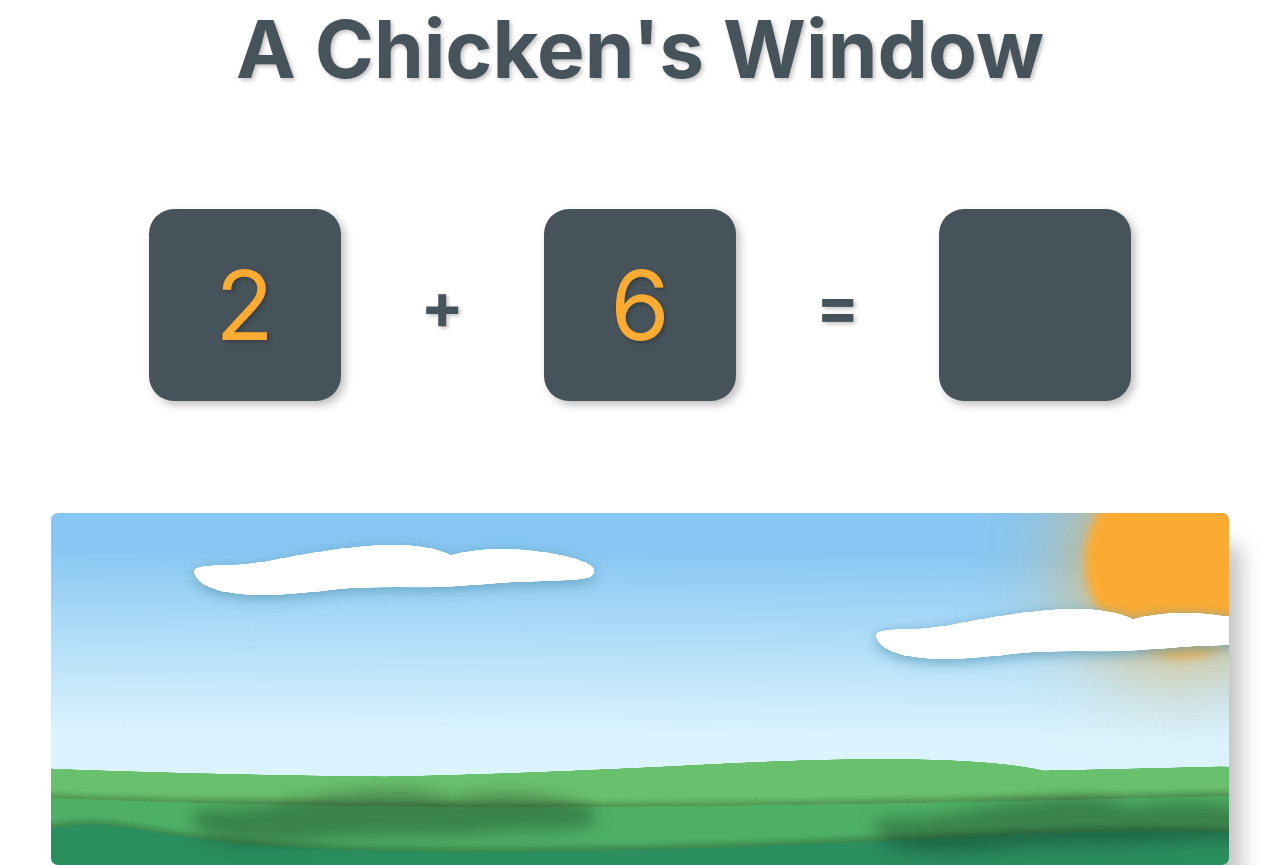
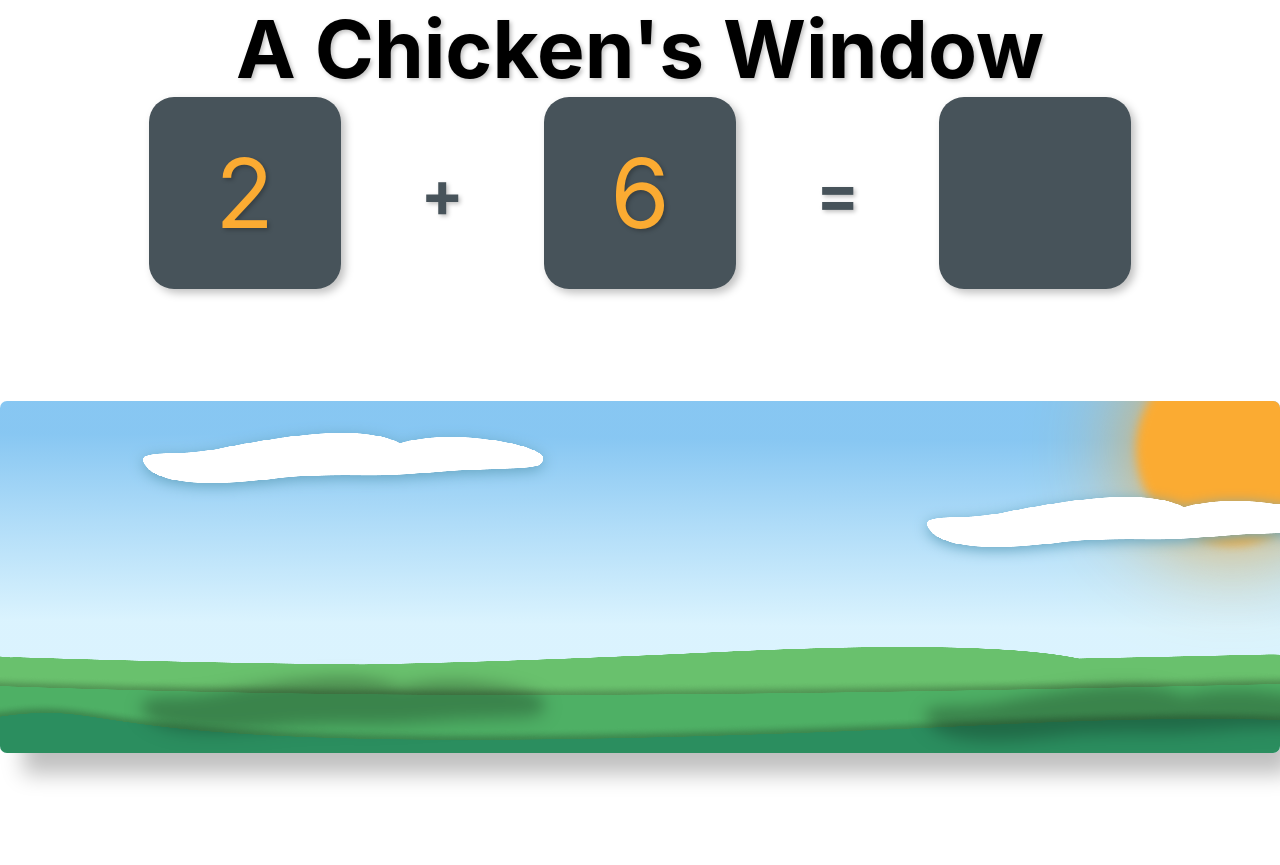
Before and after one commit to andrewvallejo/a-chickens-window, a Next.js app: page / in a window 1280 px wide. After the commit the page ends 800 px from the top, so only its background shows below. Built offline with nearby package versions, Linux system fonts and the light colour scheme.

Commit message:
Add animations when visiting the landing page

```diff
--- a/components/Layout.tsx
+++ b/components/Layout.tsx
@@ -1,10 +1,11 @@
+import { motion } from "framer-motion";
 import Head from "next/head";
 
 import styles from "../styles/Home.module.scss";
 
 export const Layout = ({ children }: { children: JSX.Element[] }): JSX.Element => {
 	return (
-		<div>
+		<div className={styles.body}>
 			<Head>
 				<title>A Chickens Window</title>
 				<meta name='description' content='addition math game to spawn chickens' />
@@ -14,10 +15,22 @@ export const Layout = ({ children }: { children: JSX.Element[] }): JSX.Element =
 				<link rel='icon' type='image/png' sizes='16x16' href='/favicon-16x16.png' />
 				<link rel='manifest' href='/site.webmanifest' />
 			</Head>
-			<main className={styles.main}>
-				<h1 className={styles.title}>{`A Chicken's Window`}</h1>
-				{children}
-			</main>
+			<header className={styles.header}>
+				<motion.div
+					initial='hidden'
+					animate='visible'
+					variants={{
+						hidden: { scale: 0.8, opacity: 0 },
+						visible: {
+							scale: 1,
+							opacity: 1,
+							transition: { delay: 1.5, duration: 1.75, type: "spring" }
+						}
+					}}>
+					<h1 className={styles.title}>{`A Chicken's Window`}</h1>
+				</motion.div>
+			</header>
+			<main className={styles.main}>{children}</main>
 		</div>
 	);
 };
--- a/components/math/MathProblem.tsx
+++ b/components/math/MathProblem.tsx
@@ -1,4 +1,4 @@
-import { createRef, useEffect, useState } from "react";
+import { motion } from "framer-motion";
 
 import { useGameContext } from "../../context/GameContext";
 import styles from "../../styles/Math.module.scss";
@@ -10,6 +10,22 @@ export const MathProblem = (): JSX.Element => {
 	const { result, addends } = useGameContext();
 
 	return (
+		<motion.div
+			initial='hidden'
+			animate='visible'
+			variants={{
+				hidden: { opacity: 0, translateY: "400px" },
+				visible: {
+					opacity: 1,
+					translateY: 0,
+					transition: {
+						delay: 2.35,
+						duration: 1,
+						type: "spring",
+						stiffness: 85
+					}
+				}
+			}}>
 			<section className={styles.mathContainer}>
 				<Block>{addends[0]}</Block>
 				<Operator>+</Operator>
@@ -17,5 +33,6 @@ export const MathProblem = (): JSX.Element => {
 				<Operator>=</Operator>
 				<FormBlock>{result}</FormBlock>
 			</section>
+		</motion.div>
 	);
 };
--- a/components/window/Window.tsx
+++ b/components/window/Window.tsx
@@ -1,17 +1,26 @@
+import { motion } from "framer-motion";
+
 import styles from "../../styles/Window.module.scss";
-import { Chicken } from "../Chicken";
+import { Chicken } from "./Chicken";
 import { Cloud } from "./Cloud";
 import { Grass } from "./Grass";
 
 export const Window = (): JSX.Element => {
 	return (
-		<section className={styles.window}>
+		<motion.section
+			className={styles.window}
+			initial='hidden'
+			animate='visible'
+			variants={{
+				hidden: { scale: 0.8, opacity: 0, width: 0 },
+				visible: { scale: 1, opacity: 1, width: "100%", transition: { delay: 0.25, duration: 1.25 } }
+			}}>
 			<div className={styles.sun} />
 			<Cloud>high</Cloud>
 			<Cloud>low</Cloud>
 			<Grass>
 				<Chicken />
 			</Grass>
-		</section>
+		</motion.section>
 	);
 };
```
Lines whose indentation alone changed are shown as unchanged.
